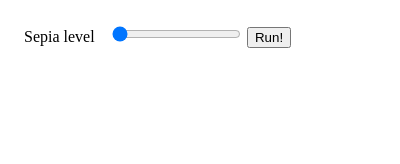
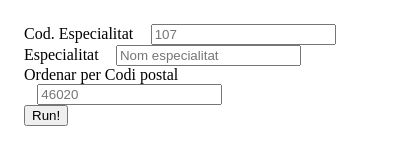
Before and after one commit to chverma/emplenar-llocs-educacio, a browser extension: page popup.html in a window 400 px wide. Drawn offline with Linux system fonts and the light colour scheme.

Commit message:
Working extension

```diff
--- a/popup.html
+++ b/popup.html
@@ -11,16 +11,33 @@
 
         input {
             margin-left: 1em;
+
+        }
+        label {
+            width: 100%;
         }
     </style>
 </head>
 
 <body>
-    <label>
-            Sepia level
-            <input id="sepia_range" type="range" min="0" max="100" value="0" width="100">
-    </label>
-    <button id="run_btn">Run!</button>
+    <form>
+        <label>
+            Cod. Especialitat
+            <input id="especialitatCode" type="number" placeholder="107" width="100" required>
+        </label>
+        <br>
+        <label>
+            Especialitat
+            <input id="especialitatName" type="text" placeholder="Nom especialitat" width="100" required>
+        </label>
+        <br>
+        <label>
+            Ordenar per Codi postal
+            <input id="postalCode" type="number" placeholder="46020" width="100" required>
+        </label>
+        <br>
+        <button type="submit" id="run_btn">Run!</button>
+    </form>
     <script src="popup.js"></script>
 </body>
 
```
Also changed, not shown: fillPlaces.js (+21 -16 lines).
